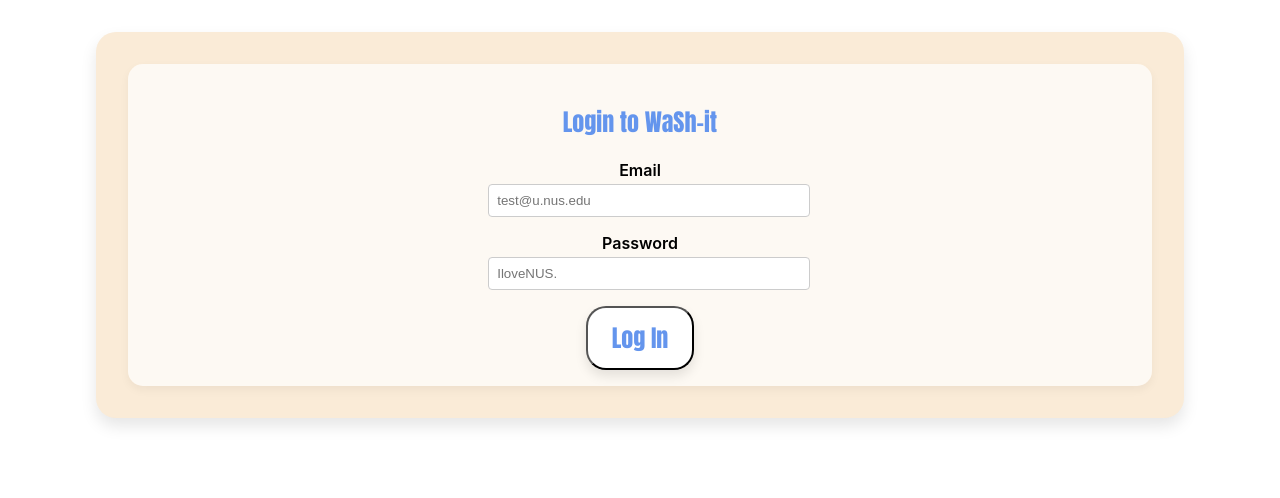
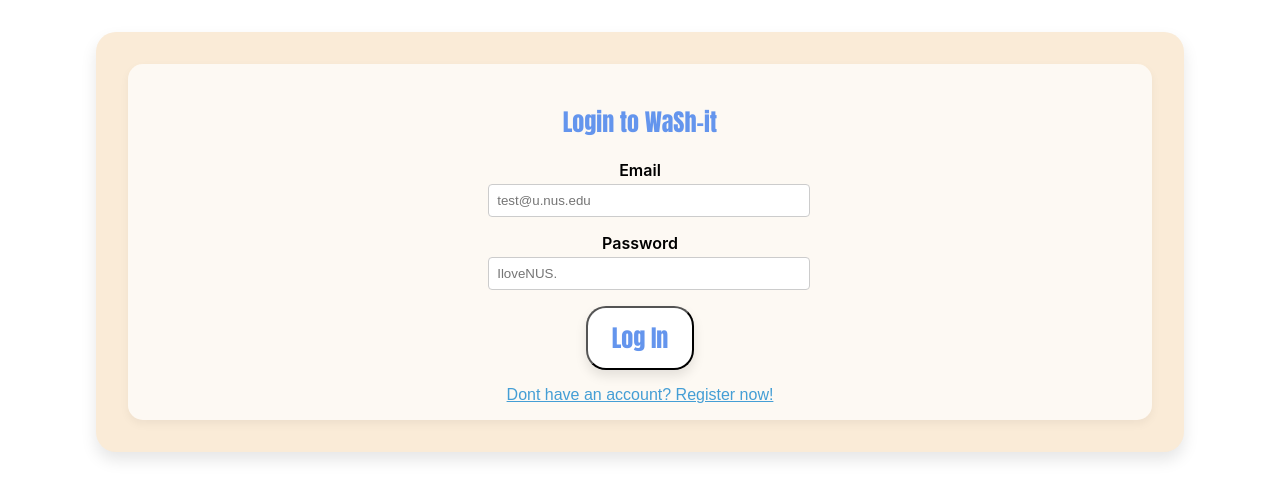
Before and after one commit to aurorazurary/Orbital2025_WaSh-it, a React (Create React App) app in the folder client/: page /login in a window 1280 px wide. Shown: the top 498 px of the page. Built offline with nearby package versions, Linux system fonts and the light colour scheme.

Commit message:
Added register page directory on Login page

```diff
--- a/client/src/pages/Login.js
+++ b/client/src/pages/Login.js
@@ -3,7 +3,7 @@ import api from "../api";
 
 //frontend UI
 import {useState} from "react";
-import {useNavigate} from "react-router-dom";
+import {Link, useNavigate} from "react-router-dom";
 
 function Login() {
     const [email, setEmail] = useState("");
@@ -53,6 +53,7 @@ function Login() {
                     Log In
                 </button>
             </form>
+            <Link to="/register" className="normal-text topgap">Dont have an account? Register now!</Link>
         </div>
     );
 }
```
